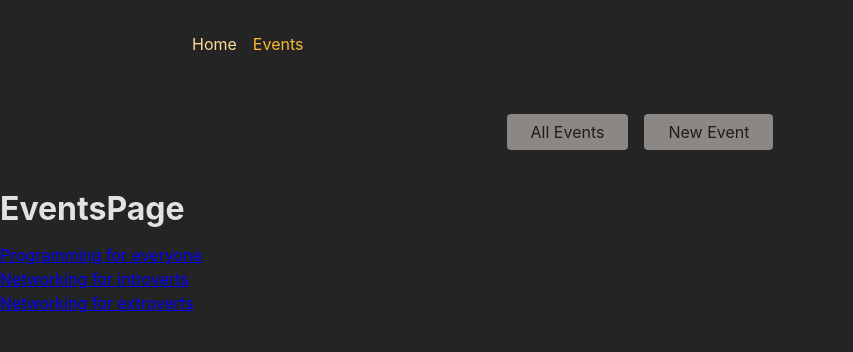
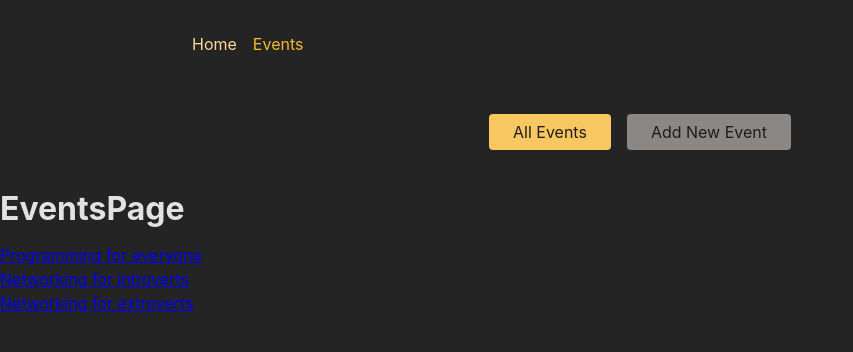
Before and after one commit to MohammmedDawood/course-react-router-v6-updated-with-backend-server, a React (Create React App) app in the folder frontend/: page /events in a window 1280 px wide. Shown: the top 352 px of the page, without its empty margins (0-853 px from the left). Built offline with nearby package versions, Linux system fonts and the light colour scheme.

Commit message:
Update EventsNavigation.js

```diff
--- a/frontend/src/components/EventsNavigation.js
+++ b/frontend/src/components/EventsNavigation.js
@@ -1,4 +1,5 @@
-import classes from './EventsNavigation.module.css';
+import { NavLink } from "react-router-dom";
+import classes from "./EventsNavigation.module.css";
 
 function EventsNavigation() {
   return (
@@ -6,10 +7,21 @@
       <nav>
         <ul className={classes.list}>
           <li>
-            <a href="/events">All Events</a>
+            <NavLink
+              className={({ isActive }) => (isActive ? classes.active : "")}
+              to="/events"
+              end
+            >
+              All Events
+            </NavLink>
           </li>
           <li>
-            <a href="/events/new">New Event</a>
+            <NavLink
+              className={({ isActive }) => (isActive ? classes.active : "")}
+              to="/events/new"
+            >
+              Add New Event
+            </NavLink>
           </li>
         </ul>
       </nav>
```
